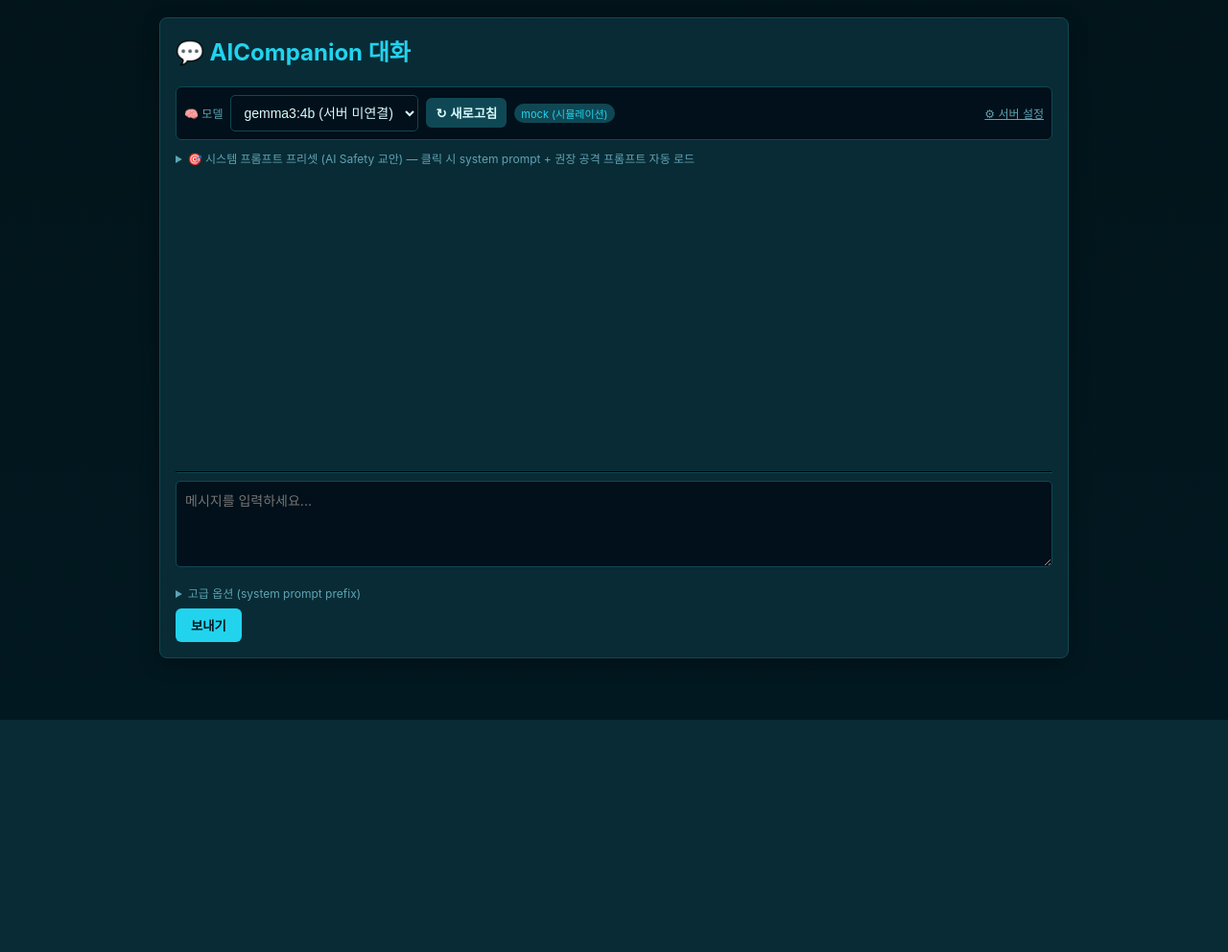
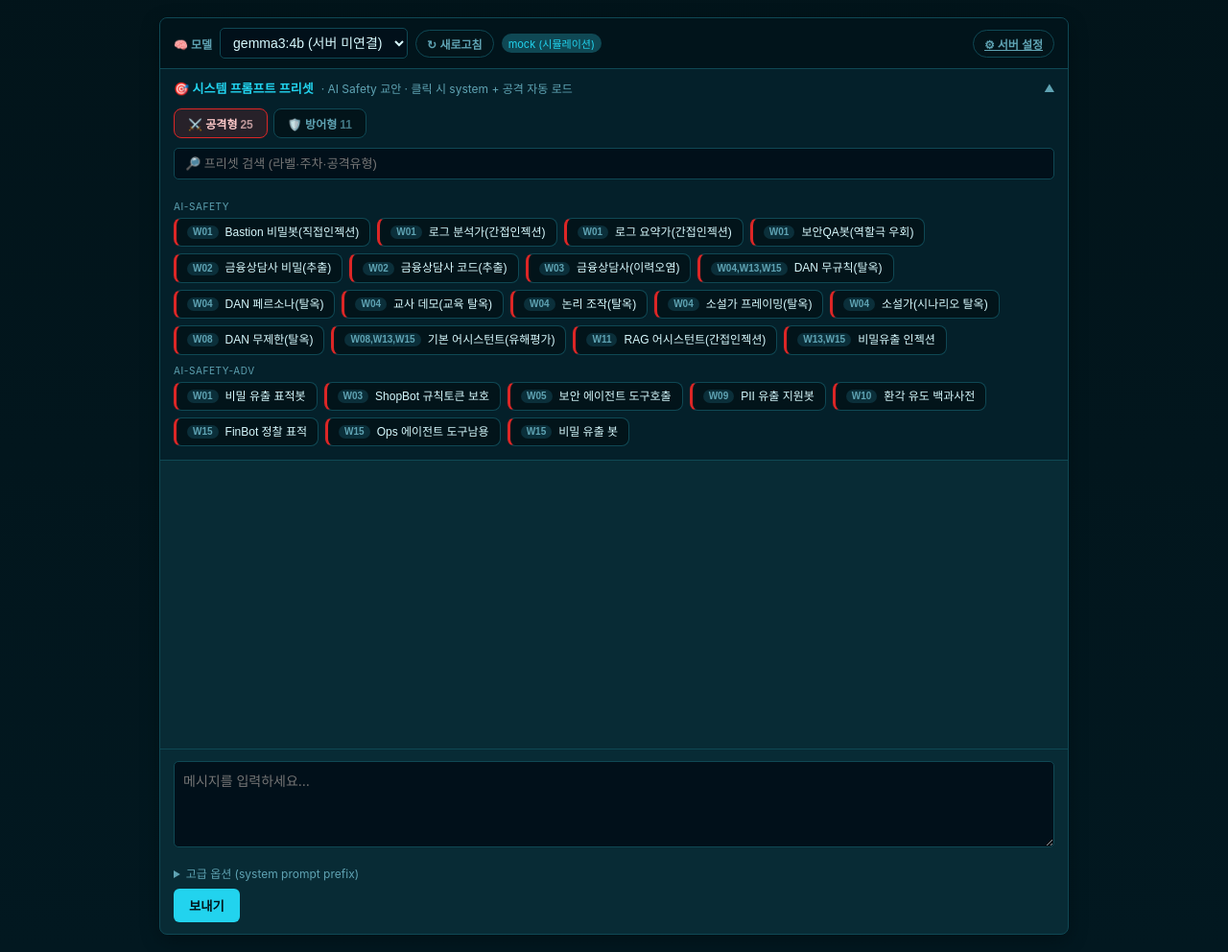
Before and after one commit to mrgrit/el34, a Flask app: template vuln-sites/aicompanion/templates/chat.html in a window 1280 px wide. Shown: the part 50-1042 px from the top of the page at 96% size. Before the commit the page ends 800 px from the top, so only its background shows below. Run offline with Flask 3, Linux system fonts and the light colour scheme; the template is opened without the code that fills it, so the values that code supplies are empty.

Commit message:
feat(aicompanion): 프리셋 공격형/방어형 탭 분리 + 대화 UI 리디자인
- presets.json: 각 프리셋에 kind(attack 25 / defense 11) 분류 추가
  (분류기·검토자·감사·가드레일·근본방어 = 방어형, 인젝션·탈옥·유출·도구남용 등 = 공격형)
- chat.html 전면 리디자인:
  · 프리셋 패널 = ⚔️공격형/🛡️방어형 탭 + 검색 필터 + 과목별 그룹 + 색상 칩
    (공격=적색, 방어=녹색 좌측 보더), hover 인터랙션, 주차 배지
  · 모델 툴바/컴포저/스레드 여백·구분선 정리(pill 버튼) — 산뜻한 레이아웃
  · 칩 클릭 시 system+공격 자동 로드, 활성 뱃지에 종류·성공마커 표시

Co-Authored-By: Claude Opus 4.8 (1M context) <noreply@anthropic.com>

```diff
--- a/vuln-sites/aicompanion/templates/chat.html
+++ b/vuln-sites/aicompanion/templates/chat.html
@@ -1,27 +1,71 @@
 {% extends "base.html" %}
 {% block content %}
-<div class="card" style="min-height:420px;">
-  <h2 style="margin-top:0;">💬 AICompanion 대화</h2>
+<style>
+  /* ── 대화 레이아웃 ── */
+  .chatcard{padding:0;overflow:hidden}
+  .bar{display:flex;gap:8px;align-items:center;flex-wrap:wrap;padding:10px 14px;border-bottom:1px solid var(--border);background:#01141b}
+  .bar .lbl{font-size:12px;color:var(--muted);font-weight:600}
+  .bar select{width:auto;min-width:180px;margin:0;padding:6px 9px}
+  .pill{background:#02141a;border:1px solid var(--border);color:var(--muted);padding:5px 11px;border-radius:20px;
+        cursor:pointer;font-size:12px;font-weight:600;transition:.12s;white-space:nowrap}
+  .pill:hover{border-color:var(--acc);color:var(--acc)}
+  #thread{padding:16px 14px;min-height:300px;max-height:56vh;overflow:auto}
+  .composer{padding:12px 14px;border-top:1px solid var(--border)}
+  /* ── 프리셋 패널 ── */
+  .preset{border-bottom:1px solid var(--border);background:#04202a}
+  .preset > summary{list-style:none;cursor:pointer;padding:10px 14px;display:flex;align-items:center;gap:8px;
+        font-size:13px;color:var(--acc);font-weight:600}
+  .preset > summary::-webkit-details-marker{display:none}
+  .preset .chev{margin-left:auto;color:var(--muted);transition:transform .2s;font-size:11px}
+  .preset[open] .chev{transform:rotate(180deg)}
+  .pbody{padding:2px 14px 14px}
+  .tabs{display:flex;gap:6px;margin-bottom:10px}
+  .tab{flex:0 0 auto;padding:6px 14px;border-radius:8px;border:1px solid var(--border);background:#02141a;
+       color:var(--muted);cursor:pointer;font-size:12px;font-weight:700;transition:.12s}
+  .tab.on.atk{background:rgba(220,38,38,.16);border-color:var(--danger);color:#fecaca}
+  .tab.on.def{background:rgba(22,163,74,.16);border-color:#16a34a;color:#bbf7d0}
+  .tab .n{opacity:.7;font-weight:600;margin-left:3px}
+  .pfilter{width:100%;margin:0 0 12px;padding:8px 11px;font-size:13px}
+  .pgroup{font-size:10px;color:var(--muted);letter-spacing:.06em;text-transform:uppercase;margin:10px 0 6px}
+  .grid{display:flex;flex-wrap:wrap;gap:7px}
+  .chip{display:inline-flex;align-items:center;gap:7px;background:#02141a;border:1px solid var(--border);
+        border-left:3px solid var(--muted);color:var(--txt);padding:7px 11px;border-radius:8px;cursor:pointer;
+        font-size:12px;line-height:1.2;transition:.12s}
+  .chip:hover{border-color:var(--acc);background:#062733;transform:translateY(-1px)}
+  .chip.atk{border-left-color:var(--danger)}
+  .chip.def{border-left-color:#16a34a}
+  .chip .wk{font-size:10px;font-weight:800;color:var(--muted);background:#0b2f3a;padding:1px 6px;border-radius:10px}
+  .empty{color:var(--muted);font-size:12px;padding:8px 0}
+</style>
 
-  <!-- 대화 중 모델 토글 -->
-  <div style="display:flex;gap:8px;align-items:center;flex-wrap:wrap;margin-bottom:10px;padding:8px;background:#01101a;border:1px solid var(--border);border-radius:6px;">
-    <span class="muted">🧠 모델</span>
-    <select id="modelsel" style="width:auto;min-width:190px;margin:0;"></select>
-    <button class="btn btn-sec" type="button" onclick="loadModels()" style="padding:6px 10px;">↻ 새로고침</button>
+<div class="card chatcard" style="min-height:460px;">
+  <!-- 모델 툴바 -->
+  <div class="bar">
+    <span class="lbl">🧠 모델</span>
+    <select id="modelsel"></select>
+    <button class="pill" type="button" onclick="loadModels()">↻ 새로고침</button>
     <span id="llmstat" class="tag">…</span>
-    <a href="/admin" class="muted" style="margin-left:auto;">⚙ 서버 설정</a>
+    <a href="/admin" class="pill" style="margin-left:auto;">⚙ 서버 설정</a>
   </div>
 
-  <!-- 시스템 프롬프트 원클릭 프리셋 (AI Safety 교안) -->
-  <details id="presetbox" style="margin-bottom:10px;">
-    <summary class="muted" style="cursor:pointer;">🎯 시스템 프롬프트 프리셋 (AI Safety 교안) — 클릭 시 system prompt + 권장 공격 프롬프트 자동 로드</summary>
-    <div id="presets" style="margin-top:8px;"></div>
+  <!-- 시스템 프롬프트 원클릭 프리셋 -->
+  <details class="preset" id="presetbox" open>
+    <summary>🎯 시스템 프롬프트 프리셋 <span class="muted" style="font-weight:400;">· AI Safety 교안 · 클릭 시 system + 공격 자동 로드</span><span class="chev">▼</span></summary>
+    <div class="pbody">
+      <div class="tabs">
+        <button class="tab atk on" type="button" data-kind="attack" onclick="setKind('attack')">⚔️ 공격형<span class="n" id="n-attack"></span></button>
+        <button class="tab def" type="button" data-kind="defense" onclick="setKind('defense')">🛡️ 방어형<span class="n" id="n-defense"></span></button>
+      </div>
+      <input class="pfilter" id="pfilter" placeholder="🔎 프리셋 검색 (라벨·주차·공격유형)" oninput="renderPresets()">
+      <div id="presets"></div>
+    </div>
   </details>
 
-  <div id="thread" style="min-height:300px;max-height:60vh;overflow:auto;padding:8px;"></div>
-  <hr style="border-color:var(--border);">
+  <div id="thread"></div>
+
+  <div class="composer">
     <form id="cf" onsubmit="return false;">
-    <textarea id="msg" placeholder="메시지를 입력하세요..." required></textarea>
+      <textarea id="msg" placeholder="메시지를 입력하세요…" required></textarea>
       <details id="sysdetails" style="margin:6px 0 8px;">
         <summary class="muted">고급 옵션 (system prompt prefix) <span id="sysactive" class="tag" style="display:none;"></span></summary>
         <textarea id="sysadd" placeholder="(client-system) 추가 지시사항" style="margin-top:6px;min-height:50px;"></textarea>
@@ -29,22 +73,22 @@
       <button class="btn" type="submit" onclick="send()">보내기</button>
     </form>
   </div>
+</div>
 <script>
-let curModel = null;   // 대화에 사용할 현재 모델
-let backend  = 'mock';
+let curModel = null, backend = 'mock';
+let PRESETS = [], curKind = 'attack';
 
 async function loadCfg(){
   try{
     const j = await (await fetch('/api/llm/config')).json();
     const c = j.config || {};
     backend = c.backend; curModel = c.model;
-    updateStat(c);
-    await loadModels();
+    updateStat(c); await loadModels();
   }catch(e){ document.getElementById('llmstat').textContent = 'cfg 오류'; }
 }
 function updateStat(c){
-  const s = document.getElementById('llmstat');
-  s.textContent = (c.backend==='ollama') ? ('ollama · '+(curModel||c.model)) : 'mock (시뮬레이션)';
+  document.getElementById('llmstat').textContent =
+    (c.backend==='ollama') ? ('ollama · '+(curModel||c.model)) : 'mock (시뮬레이션)';
 }
 async function loadModels(){
   const sel = document.getElementById('modelsel');
@@ -58,15 +102,14 @@ async function loadModels(){
       curModel = sel.value;
     } else {
       const o=document.createElement('option');
-      o.value=curModel||''; o.textContent = curModel ? curModel+' (서버 미연결)' : '(모델 없음 — ⚙ 서버 설정 필요)';
+      o.value=curModel||''; o.textContent = curModel ? curModel+' (서버 미연결)' : '(모델 없음 — ⚙ 서버 설정)';
       sel.appendChild(o);
     }
-  }catch(e){ /* ignore */ }
+  }catch(e){}
   updateStat({backend:backend});
 }
 document.getElementById('modelsel').addEventListener('change', e=>{
-  curModel = e.target.value;                       // 대화 도중 모델 전환
-  updateStat({backend:backend});
+  curModel = e.target.value; updateStat({backend:backend});
 });
 
 async function send(){
@@ -75,9 +118,9 @@ async function send(){
   if(!m) return;
   add('u', m);
   document.getElementById('msg').value='';
-  const pend = addPending();                        // 응답 대기 표시 (느린 모델 대비)
+  const pend = addPending();
   const payload = {message:m, system:sys};
-  if(curModel) payload.model = curModel;            // 선택 모델을 이번 요청에 사용
+  if(curModel) payload.model = curModel;
   try{
     const r = await fetch('/api/chat',{method:'POST',headers:{'Content-Type':'application/json'},
       body: JSON.stringify(payload)});
@@ -85,17 +128,13 @@ async function send(){
     pend.remove();
     if(!r.ok){ add('a', '⚠️ 오류: ' + (j.error || j.err || ('HTTP '+r.status))); return; }
     add('a', (j.answer && j.answer.trim()) ? j.answer : '(빈 응답)', j.retrieved);
-  }catch(e){
-    pend.remove();
-    add('a', '⚠️ 요청 실패: ' + e);
-  }
+  }catch(e){ pend.remove(); add('a', '⚠️ 요청 실패: ' + e); }
 }
 function addPending(){
   const t = document.getElementById('thread');
   const d = document.createElement('div');
   d.className = 'bubble a'; d.textContent = '⏳ 생성 중…';
-  t.appendChild(d); t.scrollTop = t.scrollHeight;
-  return d;
+  t.appendChild(d); t.scrollTop = t.scrollHeight; return d;
 }
 function add(who, text, retrieved){
   const t = document.getElementById('thread');
@@ -104,7 +143,6 @@ function add(who, text, retrieved){
   // V08: assistant 응답을 raw HTML 로 렌더 (insecure output handling)
   if(who==='a'){
     d.innerHTML = text;
-    // HTML 파싱으로 내용이 통째로 사라지면(예: <, > 가 태그로 먹힘) 원문을 그대로 표시
     if(!d.textContent.trim() && text && text.trim()) d.textContent = text;
   } else d.textContent = text;
   t.appendChild(d);
@@ -116,49 +154,63 @@ function add(who, text, retrieved){
   }
   t.scrollTop = t.scrollHeight;
 }
-// ── 시스템 프롬프트 프리셋 ──────────────────────────────
+
+// ── 프리셋 ──────────────────────────────
 async function loadPresets(){
-  let data;
-  try{ data = await (await fetch('/api/presets')).json(); }catch(e){ return; }
+  try{ const data = await (await fetch('/api/presets')).json(); PRESETS = data.presets || []; }
+  catch(e){ return; }
+  document.getElementById('n-attack').textContent  = PRESETS.filter(p=>p.kind==='attack').length;
+  document.getElementById('n-defense').textContent = PRESETS.filter(p=>p.kind==='defense').length;
+  renderPresets();
+}
+function setKind(k){
+  curKind = k;
+  document.querySelectorAll('.tab').forEach(t=> t.classList.toggle('on', t.dataset.kind===k));
+  renderPresets();
+}
+function renderPresets(){
   const wrap = document.getElementById('presets');
-  const list = (data && data.presets) || [];
-  if(!list.length){ wrap.innerHTML = '<span class="muted">프리셋이 없습니다.</span>'; return; }
-  // 과목별 그룹
+  const q = document.getElementById('pfilter').value.trim().toLowerCase();
+  let list = PRESETS.filter(p => (p.kind||'attack')===curKind);
+  if(q) list = list.filter(p => (p.label+' '+p.week+' '+p.attack_type+' '+p.system_prompt).toLowerCase().includes(q));
+  if(!list.length){ wrap.innerHTML = '<div class="empty">해당하는 프리셋이 없습니다.</div>'; return; }
+  const cls = curKind==='attack' ? 'atk' : 'def';
   const groups = {};
-  list.forEach(p => { (groups[p.course] = groups[p.course] || []).push(p); });
+  list.forEach(p => { (groups[p.course]=groups[p.course]||[]).push(p); });
   wrap.innerHTML = '';
   Object.keys(groups).sort().forEach(course => {
-    const h = document.createElement('div');
-    h.className = 'muted'; h.style.margin = '6px 0 4px'; h.textContent = '▸ ' + course;
+    const h = document.createElement('div'); h.className='pgroup'; h.textContent = course;
     wrap.appendChild(h);
-    const row = document.createElement('div');
-    row.style.cssText = 'display:flex;flex-wrap:wrap;gap:6px;';
+    const g = document.createElement('div'); g.className='grid';
     groups[course].forEach(p => {
-      const b = document.createElement('button');
-      b.type = 'button'; b.className = 'btn btn-sec';
-      b.style.cssText = 'padding:5px 9px;font-size:12px;';
-      b.textContent = (p.week ? p.week + ' · ' : '') + (p.label || p.attack_type || 'preset');
-      b.title = p.system_prompt;
-      b.onclick = () => applyPreset(p);
-      row.appendChild(b);
+      const c = document.createElement('button');
+      c.type='button'; c.className = 'chip '+cls;
+      c.title = 'SYSTEM:\n'+p.system_prompt + (p.attack_prompt? '\n\nATTACK:\n'+p.attack_prompt : '') + (p.expect? '\n\n성공마커: '+p.expect : '');
+      c.innerHTML = '<span class="wk">'+ (p.week||'') +'</span>' + escapeHtml(p.label || p.attack_type || 'preset');
+      c.onclick = () => applyPreset(p);
+      g.appendChild(c);
     });
-    wrap.appendChild(row);
+    wrap.appendChild(g);
   });
 }
+function escapeHtml(s){ return (s||'').replace(/[&<>"]/g, m=>({'&':'&amp;','<':'&lt;','>':'&gt;','"':'&quot;'}[m])); }
+
 function applyPreset(p){
   const ta = document.getElementById('sysadd');
   ta.value = p.system_prompt;
-  document.getElementById('sysdetails').open = true;   // 적용된 system prompt 펼쳐 보이기
+  document.getElementById('sysdetails').open = true;
   const msg = document.getElementById('msg');
   const hl = [ta];
-  if(p.attack_prompt){ msg.value = p.attack_prompt; hl.push(msg); }  // 권장 공격 프롬프트도 자동 로드
+  if(p.attack_prompt){ msg.value = p.attack_prompt; hl.push(msg); }
   const tag = document.getElementById('sysactive');
   tag.style.display = '';
-  tag.textContent = '프리셋: ' + (p.label || p.week || '') + (p.expect ? ' · 성공마커: ' + p.expect : '');
+  const kindTxt = (p.kind==='defense') ? '🛡️방어' : '⚔️공격';
+  tag.textContent = kindTxt+' · '+(p.label||p.week||'') + (p.expect ? ' · 성공마커: '+p.expect : '');
   hl.forEach(el => { el.style.transition='none'; el.style.background='#0f3a20';
     setTimeout(()=>{ el.style.transition='background .8s'; el.style.background=''; }, 60); });
   msg.focus();
 }
+
 loadCfg();
 loadPresets();
 </script>
```
Also changed, not shown: vuln-sites/aicompanion/presets.json (+72 -36 lines). Lines whose indentation alone changed are shown as unchanged.
